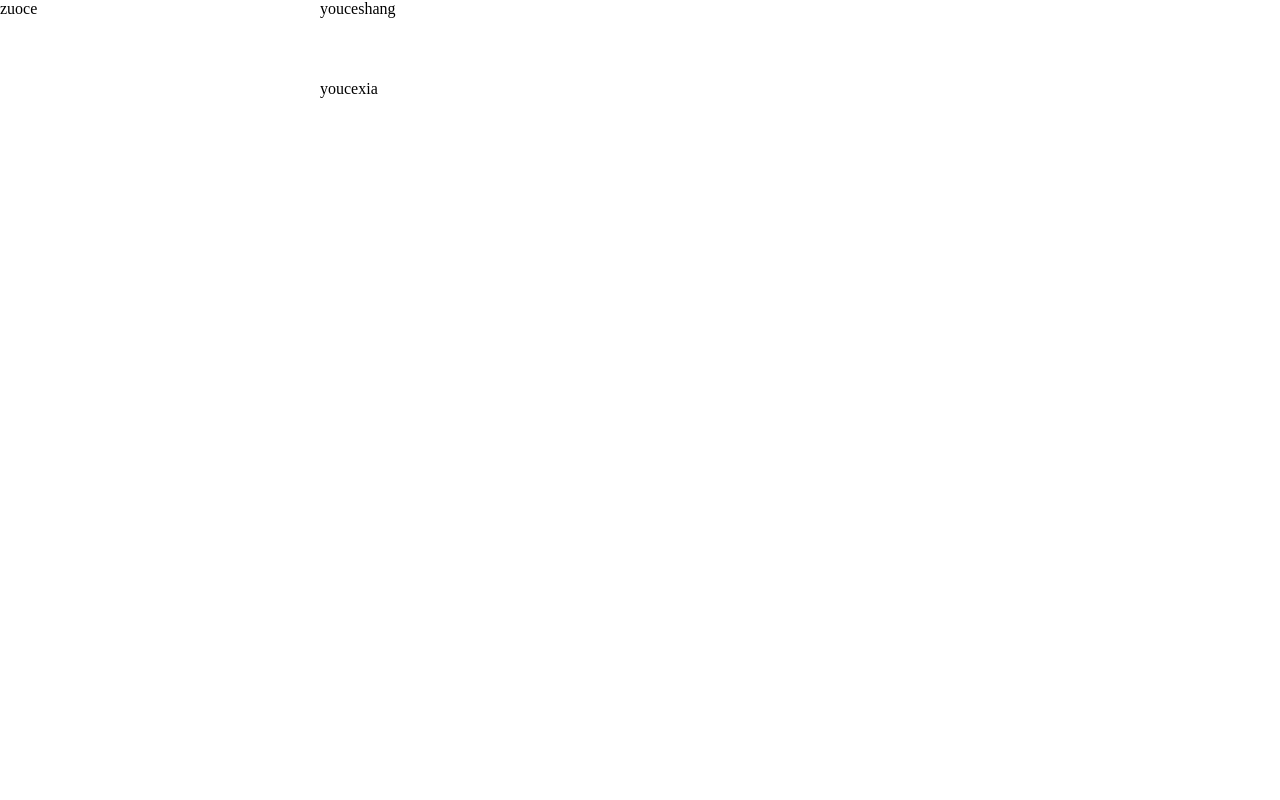
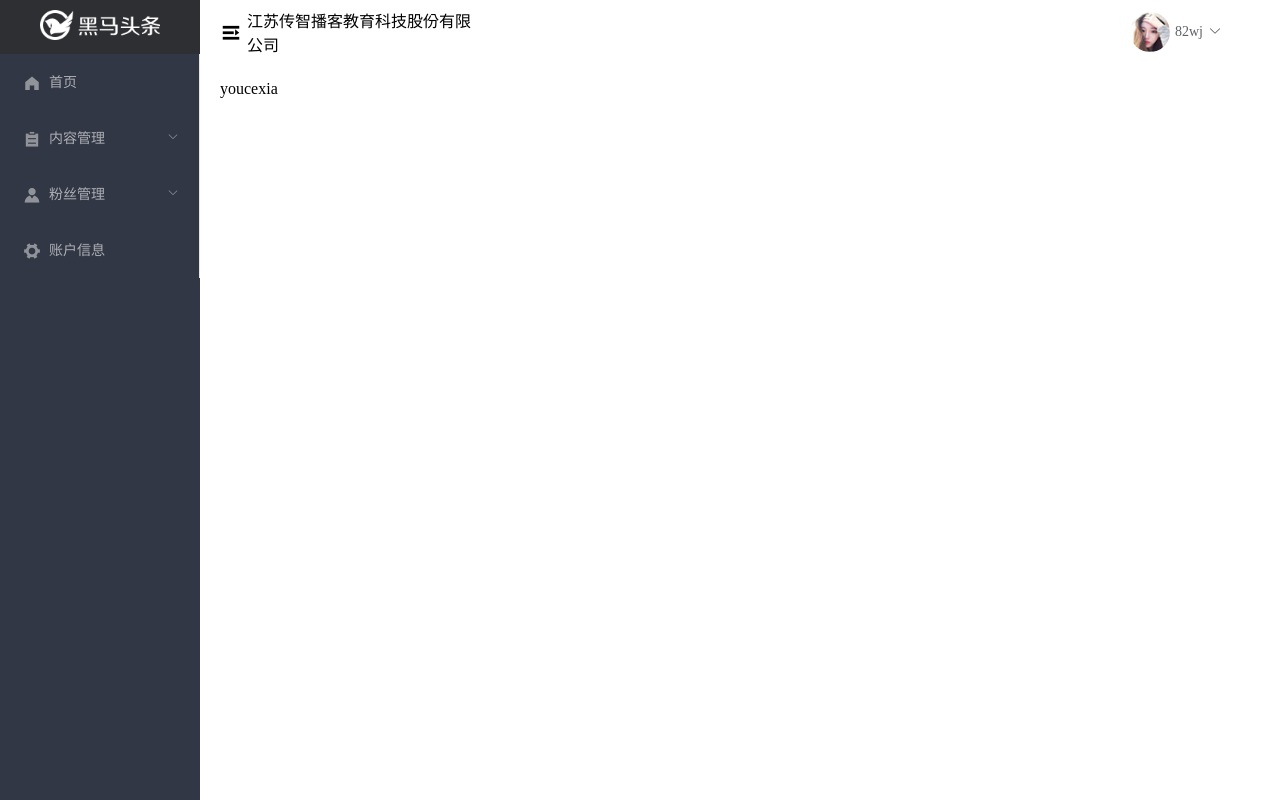
Before and after one commit to wctwj/heimatoutiao, a Vue app: page /#/home in a window 1280 px wide. Built offline with nearby package versions, Linux system fonts and the light colour scheme.

Commit message:
统一注册插件

```diff
--- /dev/null
+++ b/src/components/home/layout-aside.vue
@@ -0,0 +1,60 @@
+<template>
+<div class="layout-aside">
+    <div class="title">
+        <img src="../../assets/img/logo_admin.png" alt="">
+    </div>
+  <el-menu
+      background-color="#323745"
+      text-color="#adafb5"
+      active-text-color="#ffd04b">
+      <el-menu-item index="2">
+        <i class="el-icon-s-home"></i>
+        <span slot="title">首页</span>
+      </el-menu-item>
+      <el-submenu>
+        <template  slot="title">
+            <i class="el-icon-s-order"></i>
+            <span>内容管理</span>
+        </template>
+        <el-menu-item>文章管理</el-menu-item>
+        <el-menu-item>文章列表</el-menu-item>
+        <el-menu-item>文章列表</el-menu-item>
+      </el-submenu>
+       <el-submenu>
+        <template  slot="title">
+            <i class="el-icon-s-custom"></i>
+            <span>粉丝管理</span>
+        </template>
+        <el-menu-item>图文数据</el-menu-item>
+        <el-menu-item>粉丝概括</el-menu-item>
+        <el-menu-item>粉丝列表</el-menu-item>
+      </el-submenu>
+      <el-menu-item index="3">
+        <i class="el-icon-s-tools"></i>
+        <span slot="title">账户信息</span>
+      </el-menu-item>
+    </el-menu>
+</div>
+</template>
+
+<script>
+export default {
+
+}
+</script>
+
+<style lang='less' scoped>
+    .layout-aside{
+        width: 200px;
+        height: 100vh;
+        background-color: #323745;
+        .title{
+            text-align: center;
+            background-color: #2e2f32;
+            img{
+                height: 30px;
+                margin: 10px 0;
+            }
+        }
+    }
+</style>
--- /dev/null
+++ b/src/components/home/layout-header.vue
@@ -0,0 +1,54 @@
+<template>
+  <el-row type='flex' justify='space-between' class="layout-header">
+      <el-col class="left" :span=6>
+          <i class="el-icon-s-unfold icon"></i>
+          <span>江苏传智播客教育科技股份有限公司</span>
+      </el-col>
+      <el-col :span=3 class="right">
+          <img class="head-img" src="../../assets/img/avatar.jpg" alt="">
+           <el-dropdown trigger="click">
+      <span class="el-dropdown-link">
+        82wj<i class="el-icon-arrow-down el-icon--right"></i>
+      </span>
+      <el-dropdown-menu slot="dropdown">
+        <el-dropdown-item>个人信息</el-dropdown-item>
+        <el-dropdown-item>git地址</el-dropdown-item>
+        <el-dropdown-item>退出</el-dropdown-item>
+      </el-dropdown-menu>
+    </el-dropdown>
+      </el-col>
+  </el-row>
+</template>
+
+<script>
+export default {
+
+}
+</script>
+
+<style lang='less' scoped>
+    .layout-header{
+        padding: 8px 0;
+        .left{
+          .icon{
+          font-size: 22px;
+          margin-right:5px;
+          margin-top: 2px;
+        }
+        display: flex;
+        align-items: center;
+        }
+        .right{
+          display: flex;
+          align-items: center;
+          .head-img{
+            border-radius: 50%;
+            margin-right: 5px;
+            width: 40px;
+            height: 40px;
+        }
+        }
+
+    }
+
+</style>
--- /dev/null
+++ b/src/components/index.js
@@ -0,0 +1,8 @@
+import layoutAside from './home/layout-aside.vue'
+import layoutHeader from './home/layout-header.vue'
+export default {
+    install: function (Vue) {
+        Vue.component('layout-aside',layoutAside)
+        Vue.component('layout-header',layoutHeader)
+    }
+}
--- a/src/main.js
+++ b/src/main.js
@@ -2,6 +2,8 @@
 import App from './App.vue'
 import router from './router'
 import ElementUi from 'element-ui'
+
+import Component from './components'
 import 'element-ui/lib/theme-chalk/index.css'
 import './style/index.less'
 import axios from 'axios'
@@ -10,6 +12,7 @@
 
 Vue.config.productionTip = false
 Vue.use(ElementUi)
+Vue.use(Component)
 
 new Vue({
   router,
--- a/src/views/home/index.vue
+++ b/src/views/home/index.vue
@@ -2,10 +2,14 @@
   <div>
       <el-container>
         <!-- 左侧 -->
-        <el-aside>zuoce</el-aside>
+        <el-aside style="width:200px">
+          <layout-aside></layout-aside>
+        </el-aside>
         <el-container>
           <!-- 右侧 -->
-          <el-header>youceshang</el-header>
+          <el-header>
+            <layout-header></layout-header>
+          </el-header>
           <el-main>youcexia</el-main>
         </el-container>
       </el-container>
@@ -14,7 +18,6 @@
 
 <script>
 export default {
-
 }
 </script>
 
```
